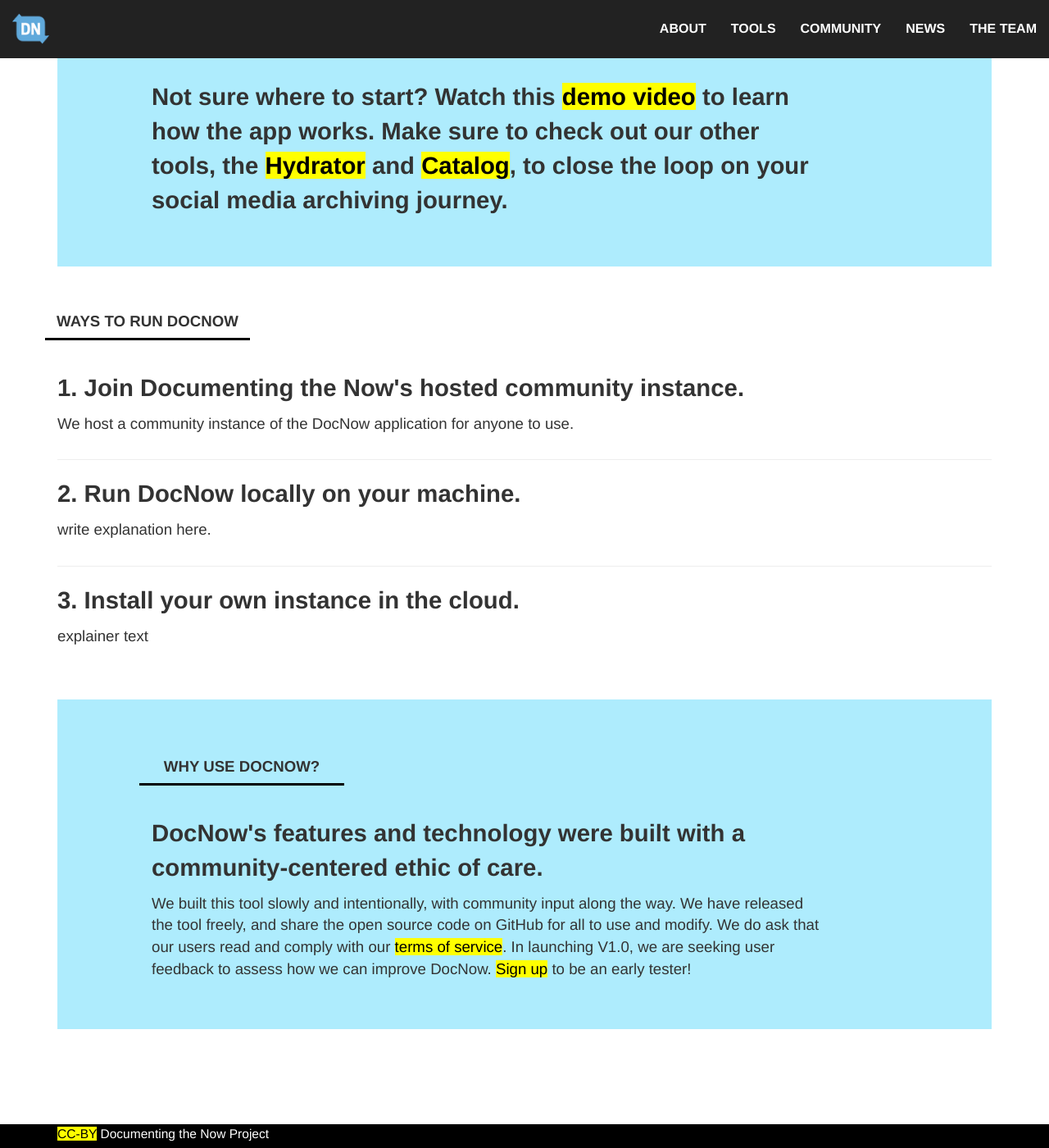
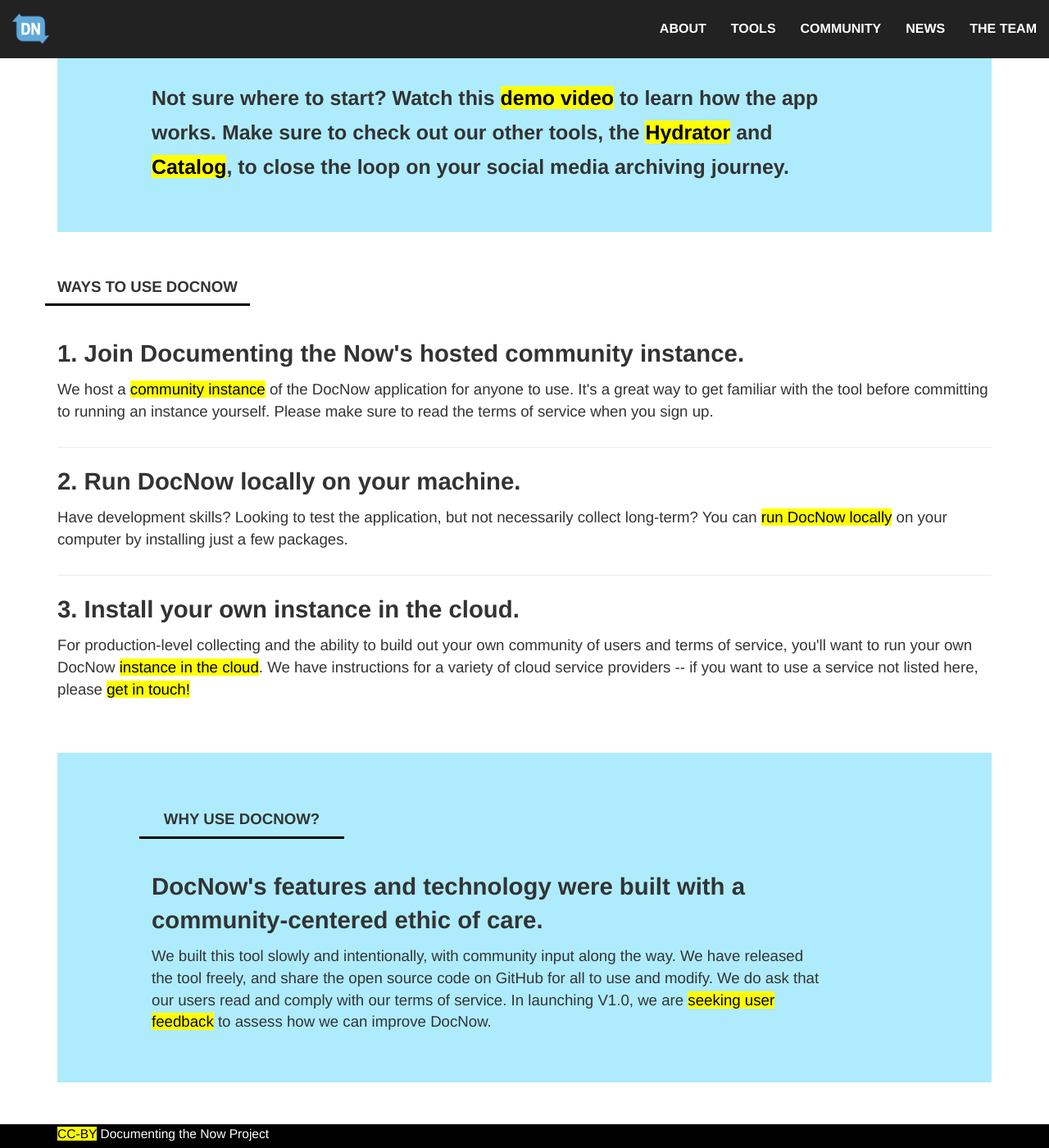
Before and after one commit to DocNow/docnow.github.io, a Jekyll site: the page built from docnow-app/index.html, in a window 1280 px wide and 1400 px high, scrolled down 678 px. Shown: the whole window at 82% size. Built offline with Jekyll 4.4.1, drawn with Linux system fonts in a browser that asks for light colours.

Commit message:
new text for ways to use

```diff
--- a/docnow-app/index.html
+++ b/docnow-app/index.html
@@ -25,17 +25,17 @@
         <h2>Getting Started</h2>
         <br>
         <div class="col-lg-10 text-left">
-          <p class="bigp">Not sure where to start? Watch this <a href="/">demo video</a> to learn how the app works. Make sure to
+          <p class="bigp"><small>Not sure where to start? Watch this <a href="/">demo video</a> to learn how the app works. Make sure to
             check out our other tools, the <a href="https://github.com/DocNow/hydrator">Hydrator</a> and <a href="https://catalog.docnow.io">Catalog</a>, to close the loop on your
-            social media archiving journey.</p>
+            social media archiving journey.</small></p>
         </div>
     </section>
     <div class="row"><br>
-      <h2>Ways to Run DocNow</h2>
+      <h2>Ways to Use DocNow</h2>
       <br>
       <div class="col-lg-12 text-left">
         <p class="bigp">1. Join Documenting the Now's hosted community instance.</p>
-        <p>We host a community instance of the DocNow application for anyone to use.
+        <p>We host a <a href="https://community.docnow.io/">community instance</a> of the DocNow application for anyone to use. It's a great way to get familiar with the tool before committing to running an instance yourself. Please make sure to read the terms of service when you sign up.
         </p>
       </div>
     </div>
@@ -43,14 +43,15 @@
     <div class="row">
       <div class="col-lg-12 text-left">
         <p class="bigp">2. Run DocNow locally on your machine.</p>
-        <p>write explanation here.</p>
+        <p>Have development skills? Looking to test the application, but not necessarily collect long-term? You can <a href="https://docnow.readthedocs.io/en/latest/local/">run DocNow locally</a> on your computer by installing just a few packages.</p>
       </div>
     </div>
     <hr>
     <div class="row">
       <div class="col-lg-12 text-left">
         <p class="bigp">3. Install your own instance in the cloud.</p>
-        <p>explainer text</p>
+        <p>For production-level collecting and the ability to build out your own community of users and terms of service, you'll want to run your own DocNow <a href="https://docnow.readthedocs.io/en/latest/cloud/"> instance in the cloud</a>. We have instructions
+        for a variety of cloud service providers -- if you want to use a service not listed here, please <a href="mailto:info@docnow.io">get in touch!</a></p>
       </div>
     </div>
     <br><br>
@@ -62,8 +63,8 @@
             <p class="bigp">DocNow's features and technology were built with a community-centered ethic of care.</p>
             <p>We built this tool slowly and intentionally, with community input along the way. We have released
               the tool freely, and share the open source code on GitHub for all to use and modify. We do ask that our
-              users read and comply with our <a href="/">terms of service</a>. In launching V1.0,
-            we are seeking user feedback to assess how we can improve DocNow. <a href="/">Sign up</a> to be an early tester! </p>
+              users read and comply with our terms of service. In launching V1.0,
+            we are <a href="/">seeking user feedback</a> to assess how we can improve DocNow.
           </div>
       </section>
 </div>
```
